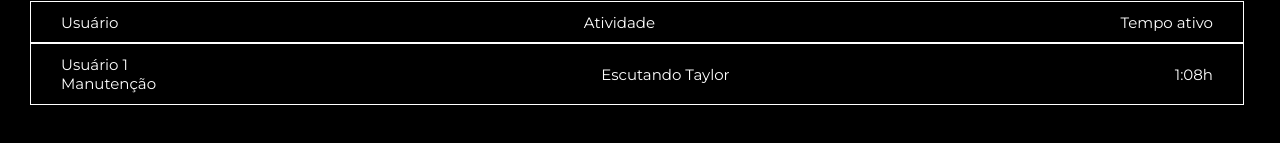
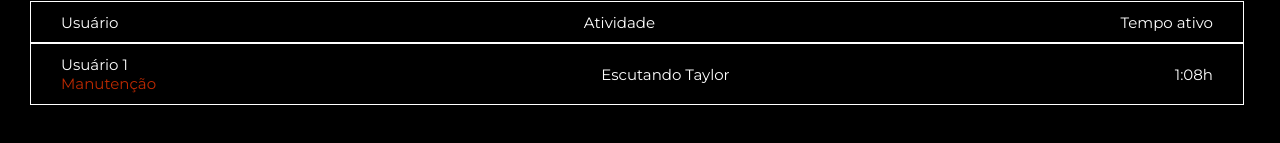
Before and after one commit to LuizVerteiro/trainee-g4-cpe, a React (Vite) app in the folder trainee-cpe/: page /logada in a window 1280 px wide. Shown: the part 477-620 px from the top of the page. Built offline with nearby package versions, Linux system fonts and the light colour scheme.

Commit message:
Tabela Home_logada

```diff
--- a/trainee-cpe/src/Pages/Home_logada/Home_logada.jsx
+++ b/trainee-cpe/src/Pages/Home_logada/Home_logada.jsx
@@ -13,6 +13,7 @@ import {
   DivHeaderTabela,
   DivCorpoTabela,
   divUsuario1,
+  DivManutencao,
 } from "./Styles";
 import ImageLogo from "../../Assets/Logo.png";
 
@@ -44,7 +45,7 @@ function Home_logada() {
         <DivCorpoTabela>
           <divUsuario1>
             <div>Usuário 1</div>
-            <div>Manutenção</div>
+            <DivManutencao>Manutenção</DivManutencao>
           </divUsuario1>
           <div>Escutando Taylor</div>
           <div>1:08h</div>
--- a/trainee-cpe/src/Pages/Home_logada/Styles.js
+++ b/trainee-cpe/src/Pages/Home_logada/Styles.js
@@ -109,3 +109,8 @@ export const divUsuario1 = styled.div`
   display: flex;
   flex-direction: row;
 `;
+
+export const DivManutencao = styled.div`
+  display: flex;
+  color: #bc2900;
+`;
```
